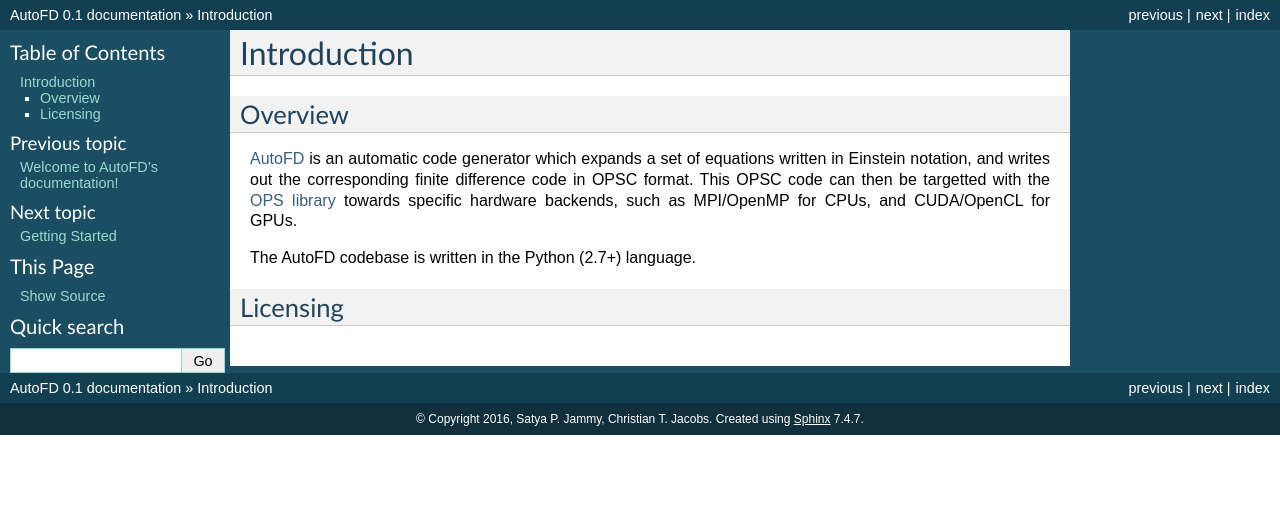
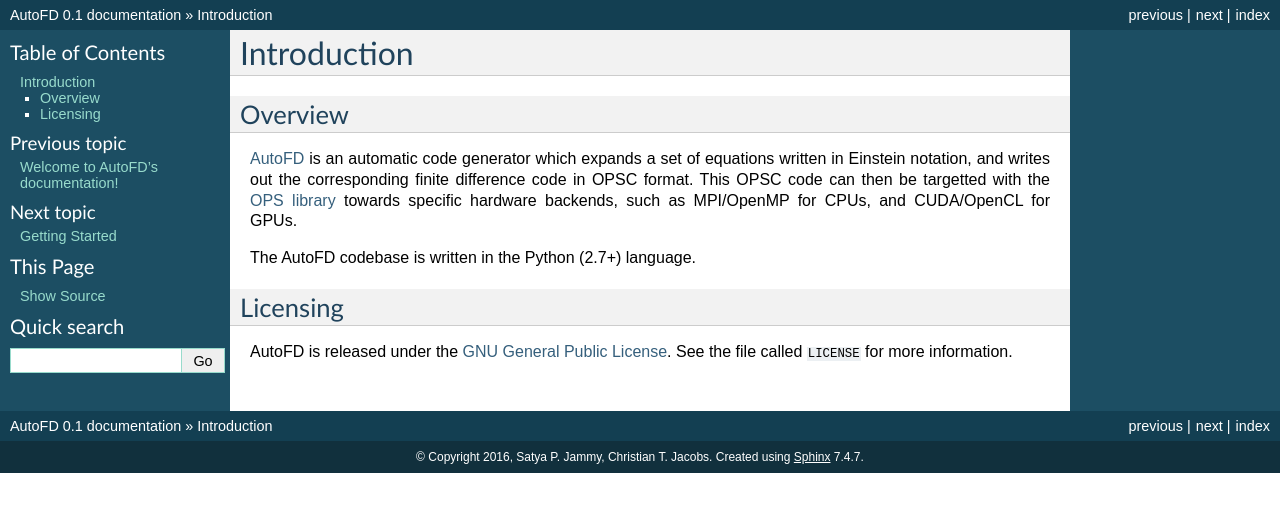
Before and after one commit to opensbli/opensbli, a Sphinx documentation site: the page built from docs/source/introduction.rst, in a window 1280 px wide. Shown: the top 512 px of the page. Built offline with Sphinx 7.4.7, drawn with Linux system fonts in a browser that asks for light colours.

Commit message:
Added licence information in the documentation.

```diff
--- a/docs/source/introduction.rst
+++ b/docs/source/introduction.rst
@@ -10,3 +10,5 @@
 
 Licensing
 ---------
+
+AutoFD is released under the `GNU General Public License <http://www.gnu.org/licenses/gpl-3.0.en.html>`_. See the file called ``LICENSE`` for more information.
```
